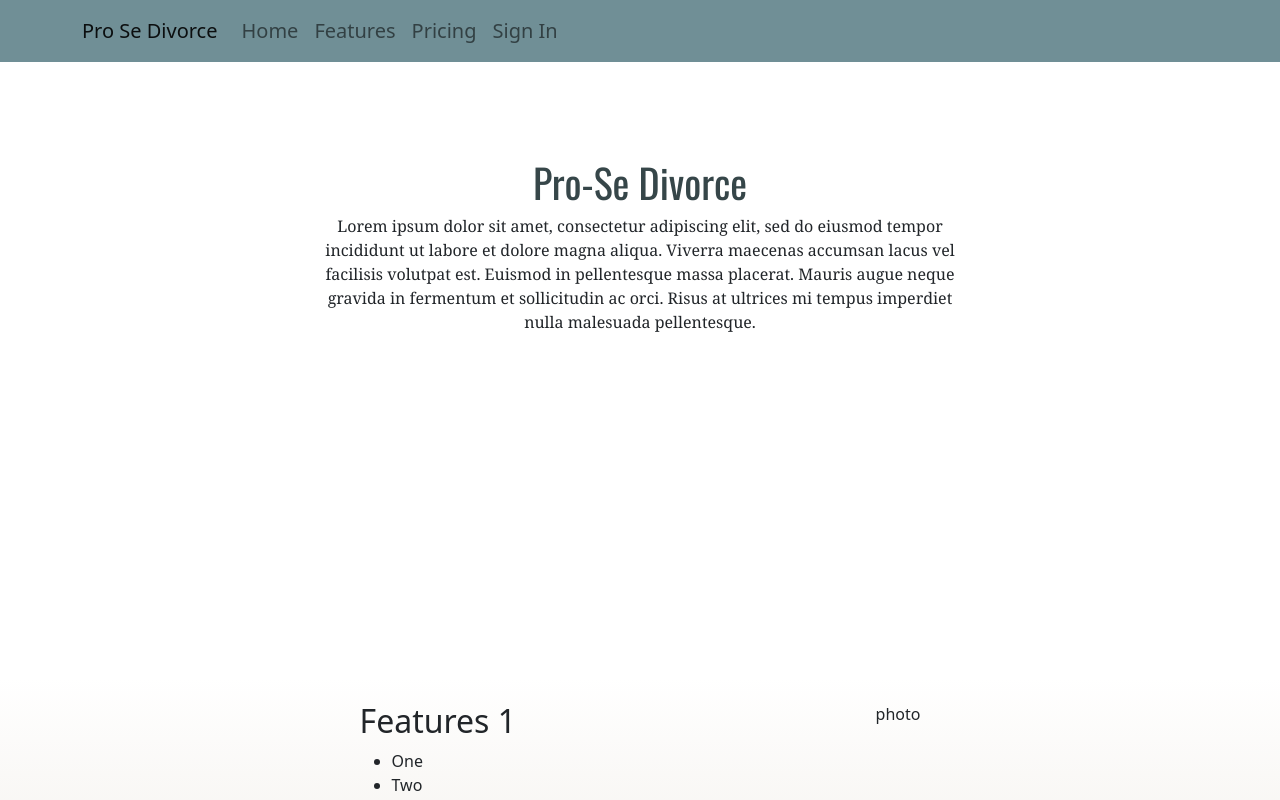
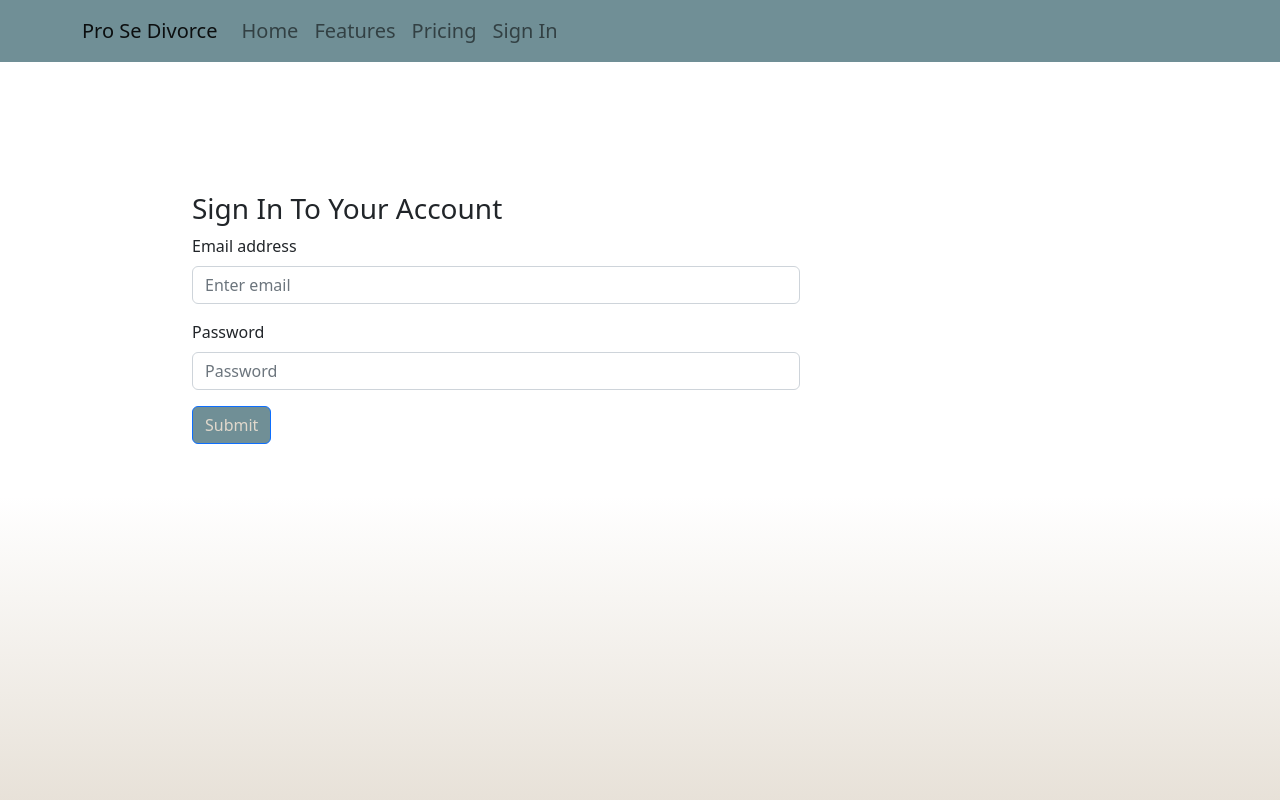
Before and after one commit to amgallo1213/DivorceApp, a React (Create React App) app in the folder client/: page / in a window 1280 px wide. Shown: the top 800 px of the page. Built offline with nearby package versions, Linux system fonts and the light colour scheme.

Commit message:
updating sign in component

```diff
--- a/client/src/App.css
+++ b/client/src/App.css
@@ -13,6 +13,7 @@ font-family: 'Oswald', sans-serif; */
 
 #main {
   background-image: linear-gradient( rgb(112, 143, 150, 0), rgb(170, 137, 95, 0), rgb(224, 216, 204, 1));
+  height: 100vh;
 }
 
 #hero  {
@@ -59,3 +60,13 @@ h1  {
   background-color: #708F96;
   color: #E0D8CC;
 }
+
+
+/* --------------------------------------------------- */
+
+#sign-in {
+  margin-top: 6rem;
+  margin-left: 6rem;
+  padding: 6rem;
+  width: 800px;
+}
--- a/client/src/App.js
+++ b/client/src/App.js
@@ -5,6 +5,7 @@ import Features2 from './components/Features2';
 import Footer from './components/Footer';
 import Hero from './components/Hero';
 import NavBar from './components/NavBar';
+import SignIn from './components/SignIn';
 import SignUp from './components/SignUp';
 
 function App() {
@@ -12,11 +13,12 @@ function App() {
     <div className="App">
       <NavBar />
       <div id="main">
-        <Hero />
+        {/* <Hero />
         <Features1 />
         <Features2 />
         <SignUp />
-        <Footer />
+        <Footer /> */}
+        <SignIn />
       </div>
 
     </div>
--- a/client/src/components/SignIn.js
+++ b/client/src/components/SignIn.js
@@ -1,10 +1,10 @@
 
 import Form from "react-bootstrap/Form";
-
+import Button from "react-bootstrap/Button";
 
 const SignIn = () => {
     return (
-        <div>
+        <div id="sign-in">
             <h3>Sign In To Your Account</h3>
             <Form.Group className="mb-3" >
                     <Form.Label>Email address</Form.Label>
```
